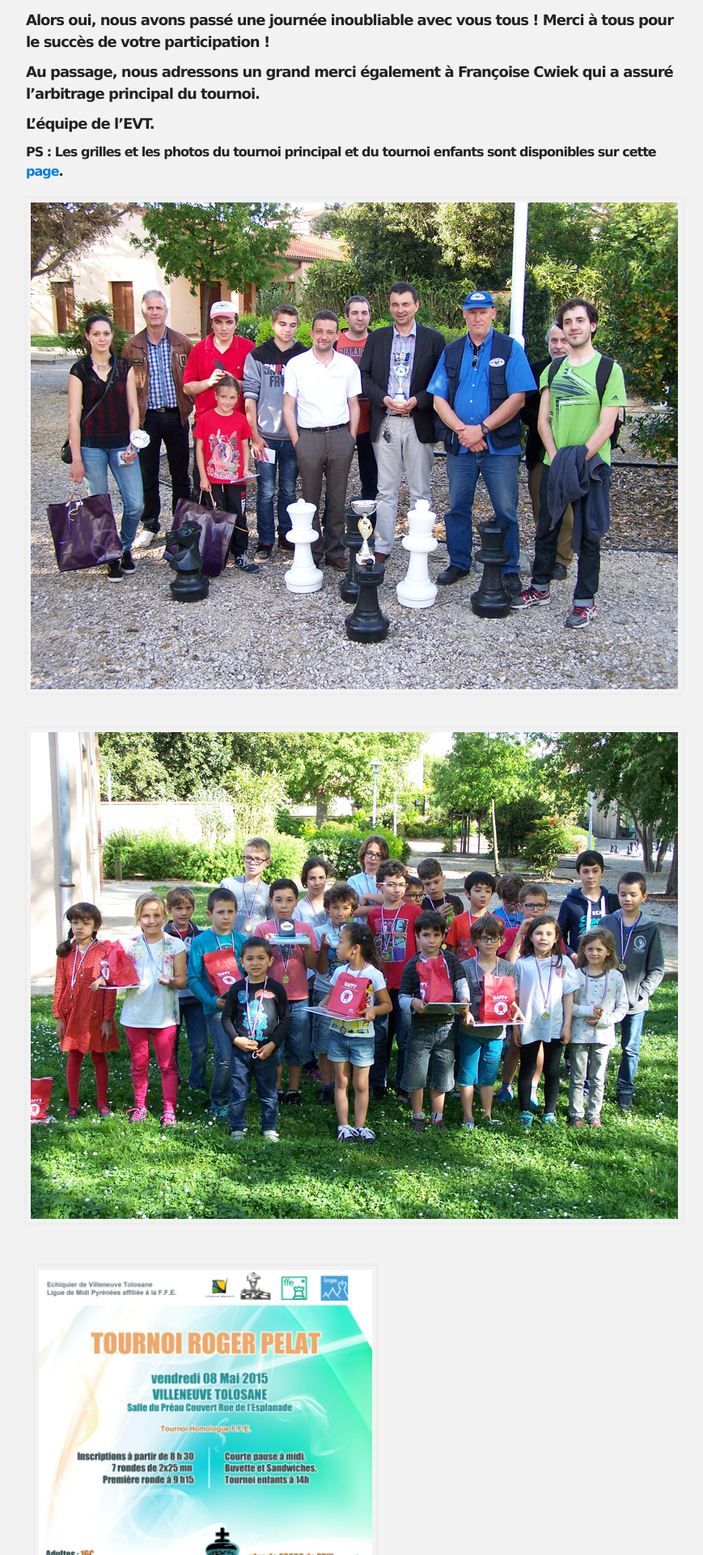
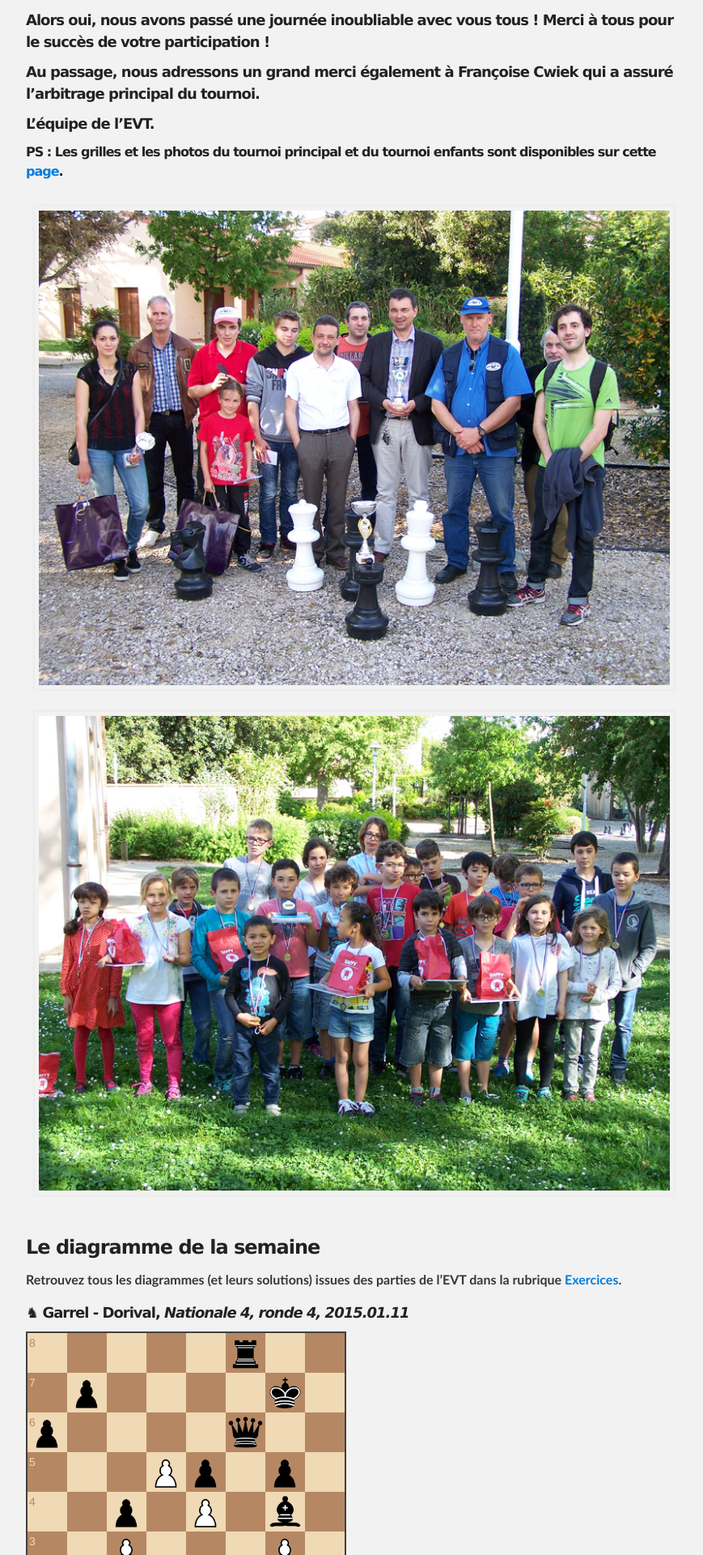
Before and after one commit to echiquier-villeneuve-tolosane/echiquier-villeneuve-tolosane.github.io, a Jekyll site: the page built from index.md, in a window 1280 px wide. Shown: the part 882-2802 px from the top of the page at 81% size, without its empty margins (208-1077 px from the left). Built offline with Jekyll 4.4.1, drawn with Linux system fonts in a browser that asks for light colours; nearby versions of some CDN libraries.

Commit message:
Updated index.md

```diff
--- a/index.md
+++ b/index.md
@@ -33,14 +33,13 @@
 
 ######PS : Les grilles et les photos du tournoi principal et du tournoi enfants sont disponibles sur cette [page](/tournoi-roger-pelat.html "page").
 
-<img src="/images/100_7676.JPG" />
-
-<img src="/images/100_7674.JPG" />
-
-
-<table style="border: 0"><tr><td style="border: 0">
-<a href="/documents/affiche_tournoi_2015.pdf"><img src="/images/affiche-pelat-2015.png" /></a></td>
-</tr></table>
+<table style="border: 0">
+<tr>
+<td style="border: 0">
+<img src="/images/100_7676.JPG" /><img src="/images/100_7674.JPG" />
+</td>
+</tr>
+</table>
 
 
 
```
